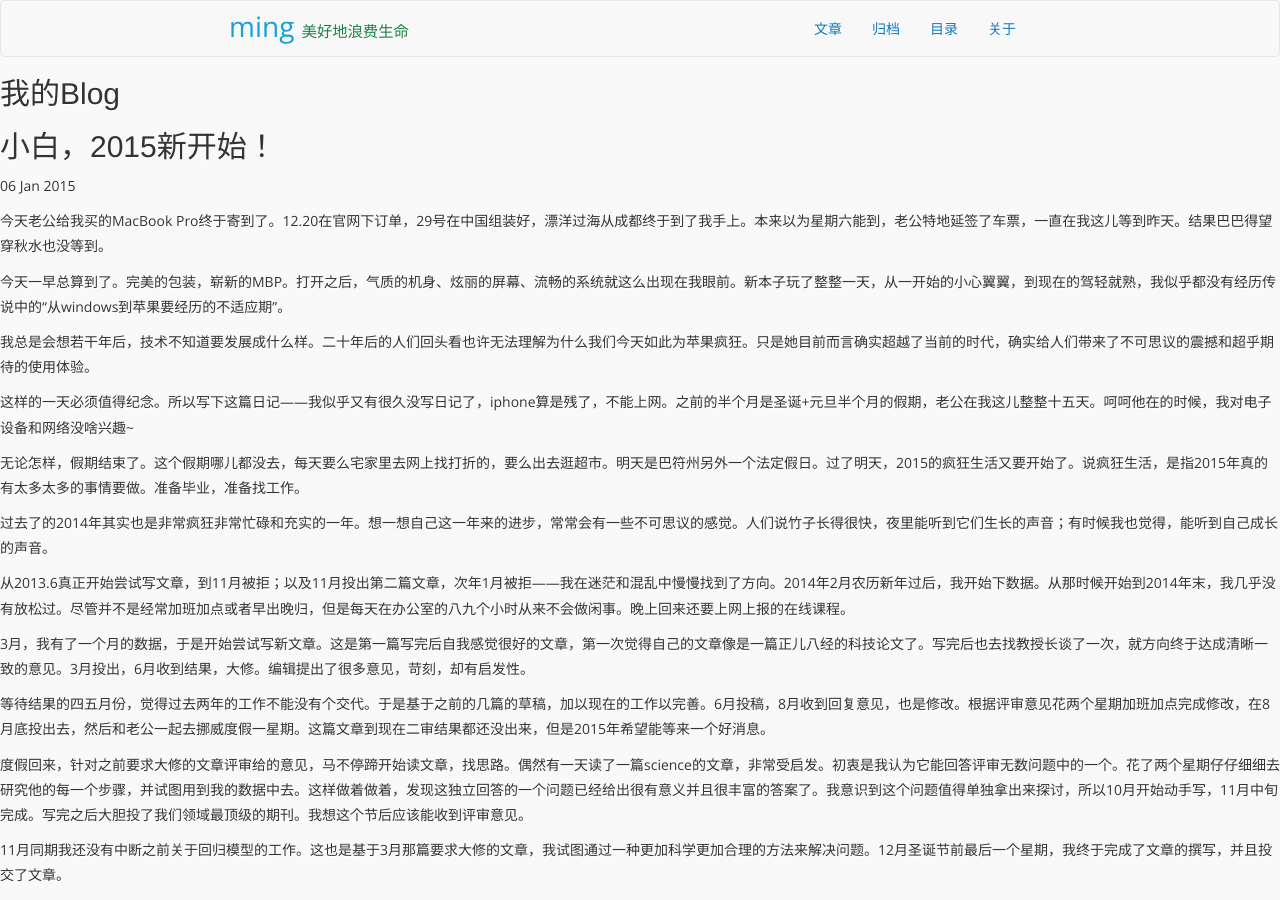
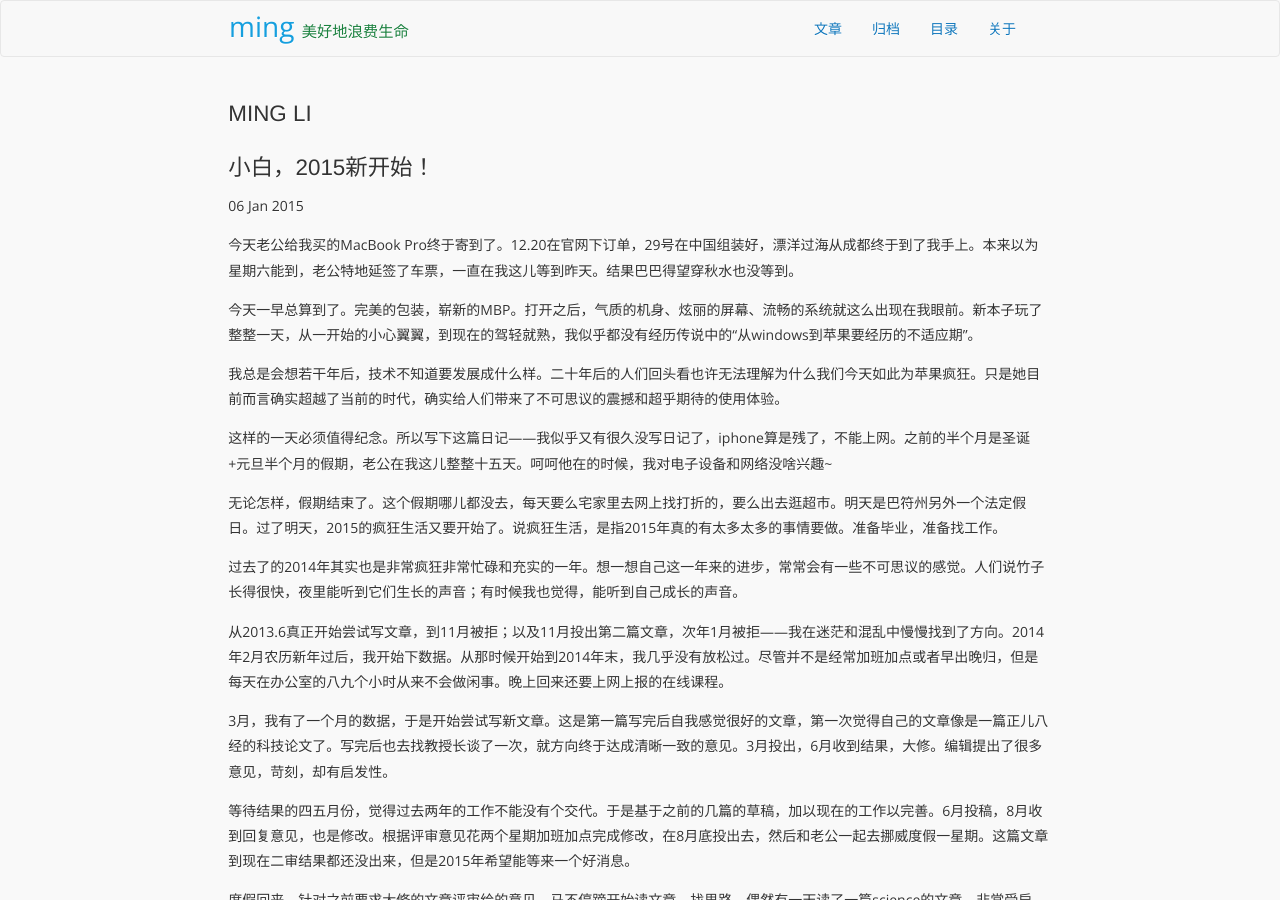
Before and after one commit to almatrix/space, a Jekyll site: the page built from index.html, in a window 1280 px wide and 900 px high. Built offline with Jekyll 4.4.1, drawn with Linux system fonts in a browser that asks for light colours; nearby versions of some CDN libraries.

Commit message:
i don't know what it is now

```diff
--- /dev/null
+++ b/_layouts/index.html
@@ -0,0 +1,8 @@
+---
+layout: default
+---
+<div class="row typo">
+  <div class="col-md-8 col-md-offset-2">
+    {{ content }}
+  </div>
+</div>
--- a/index.html
+++ b/index.html
@@ -1,6 +1,6 @@
 ---
-layout: default
-title: 我的Blog
+layout: index
+title: MING LI
 ---
 <h2>{{ page.title }}</h2>
 
```
